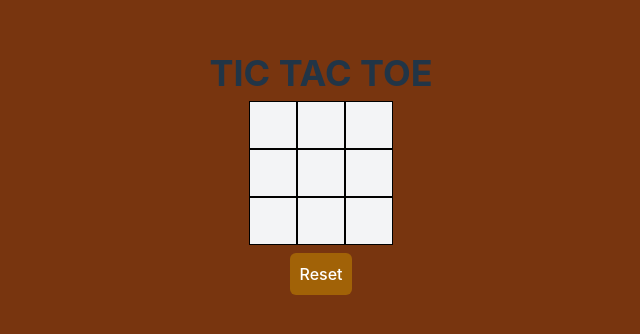
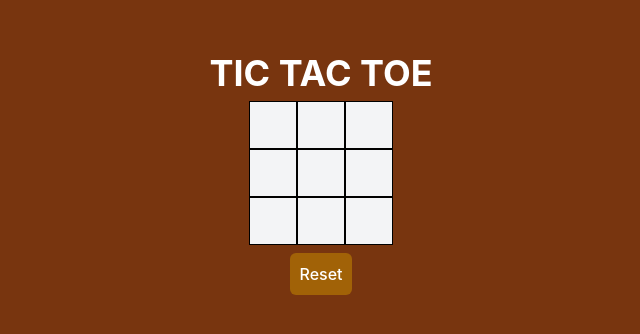
Before and after one commit to dahy14/tic-tac-turn, a React (Vite) app in the folder frontend/: page / in a window 1280 px wide. Shown: the part 226-560 px from the top of the page, without its empty margins (319-959 px from the left). Built offline with nearby package versions, Linux system fonts and the light colour scheme.

Commit message:
change font

```diff
--- a/frontend/src/ResetButton.jsx
+++ b/frontend/src/ResetButton.jsx
@@ -1,7 +1,8 @@
 function ResetButton({ resetClick }) {
   return (
     <button
-      className="bg-yellow-700 text-white p-2 rounded-md"
+      className="bg-yellow-700 text-white
+       p-2 rounded-md"
       onClick={() => resetClick()}
     >
       Reset
--- a/frontend/src/TicTacToe.jsx
+++ b/frontend/src/TicTacToe.jsx
@@ -63,7 +63,7 @@ function TicTacToe() {
 
   return (
     <>
-      <h1 className="text-4xl font-bold uppercase"> Tic Tac Toe </h1>
+      <h1 className="text-4xl text-white font-bold uppercase"> Tic Tac Toe </h1>
 
       {/* creates the board */}
       <div className="grid grid-cols-3 grid-rows-3">
@@ -82,7 +82,7 @@ function TicTacToe() {
         })}
       </div>
 
-      <h2 className={`text-base ${winner === null ? "hidden" : ""}`}>
+      <h2 className={`text-4xl font-bold text-green-400 ${winner === null ? "hidden" : ""}`}>
         {" "}
         Winner is {winner}
       </h2>
```
